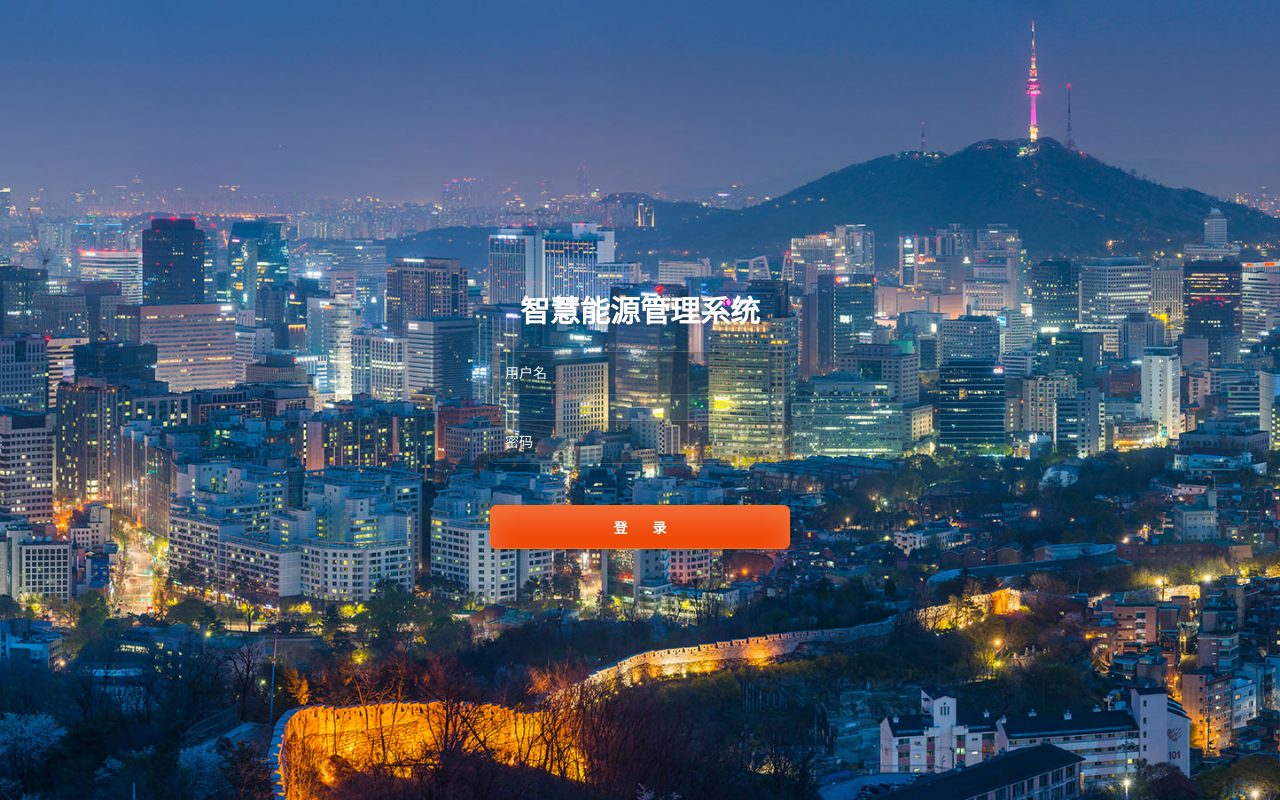
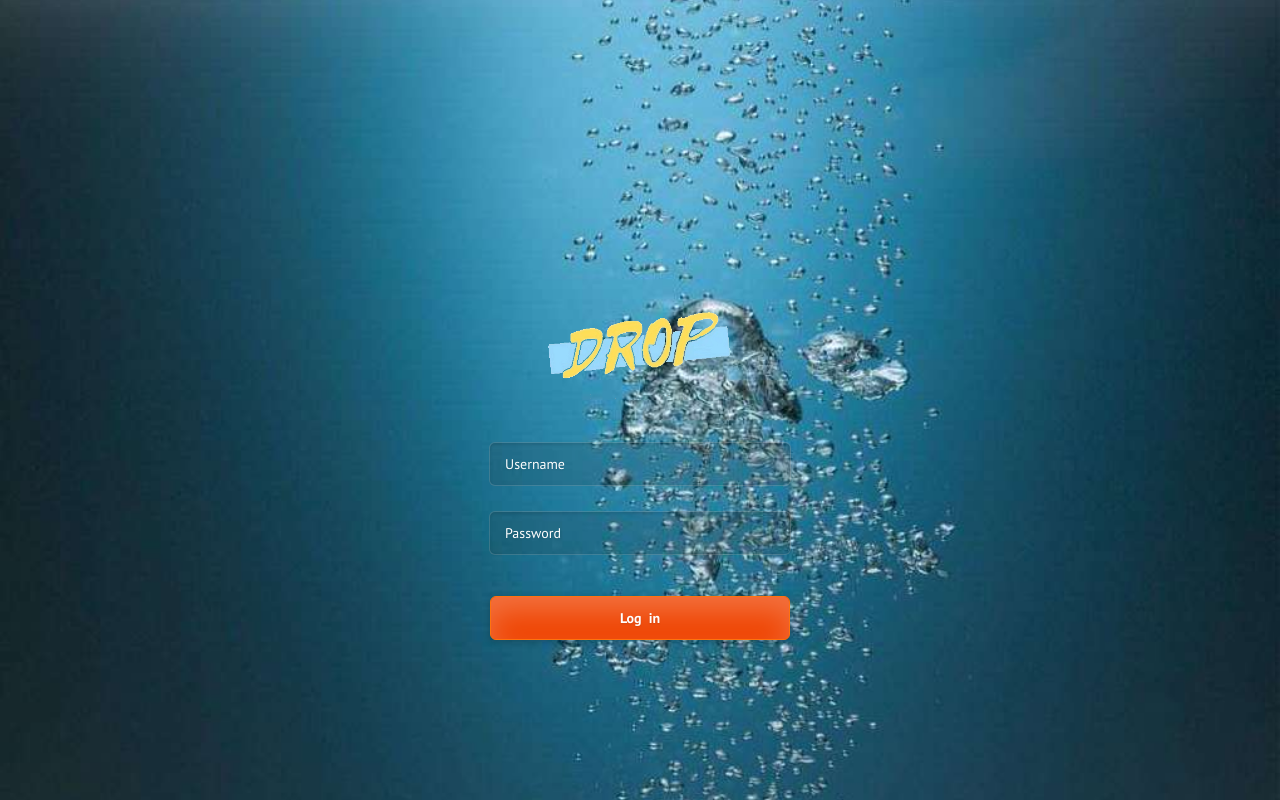
Before and after one commit to Team491/Waterwise, a plain HTML site: page jsp/login.html in a window 1280 px wide. Drawn offline with Linux system fonts and the light colour scheme.

Commit message:
Shanyue: Log in updates

```diff
--- a/js/supersized-init.js
+++ b/js/supersized-init.js
@@ -20,9 +20,9 @@ jQuery(function($){
         // Components
         slide_links        : 'blank',    // Individual links for each slide (Options: false, 'num', 'name', 'blank')
         slides             : [    // Slideshow Images
-                                 {image : '../img/3.jpg'},
-                                 {image : '../img/3.jpg'},
-                                 {image : '../img/3.jpg'}
+                                 {image : '../img/backgrounp.jpeg'},
+                                 {image : '../img/backgrounp.jpeg'},
+                                 {image : '../img/backgrounp.jpeg'}
                              ]
 
     });
--- a/jsp/login.html
+++ b/jsp/login.html
@@ -34,12 +34,15 @@
   <body>
    <div class="page-container">
     <br/><br/><br/><br/><br/><br/><br/><br/><br/><br/><br/>
-    <h1>智慧能源管理系统</h1>
-        <input type="text" id="user" name="user" placeholder="用户名"></br>
-        <input type="password" id="pwd" id="pwd" placeholder="密码">
+      <div class="am-topbar-left am-hide-sm-only">
+        <a class="logo"><img src="../assets/img/icon-transparent.jpg"
+            style="width: 20%; height: 20%" /></a>
+      </div>
+        <input type="text" id="user" name="user" placeholder="Username"></br>
+        <input type="password" id="pwd" id="pwd" placeholder="Password">
 		<br/>
         <br>
-        <button type="submit" onclick="login()">登&nbsp;&nbsp;&nbsp;&nbsp;&nbsp;&nbsp;&nbsp;录</button>
+        <button type="submit" onclick="login()">Log&nbsp;&nbsp;in</button>
    </div>
  </body>
 
@@ -58,6 +61,6 @@ else if(user=="admin" && pwd=="123"){
 window.location.href="../jspDLGS/DLGSIndex.html"
 }
 else{
-alert("用户名或密码错误");
+alert("Password Incorrect");
 }
 }</script>
```
Also changed, not shown: assets/img/icon-transparent.jpg (added), img/backgrounp.jpeg (added).
